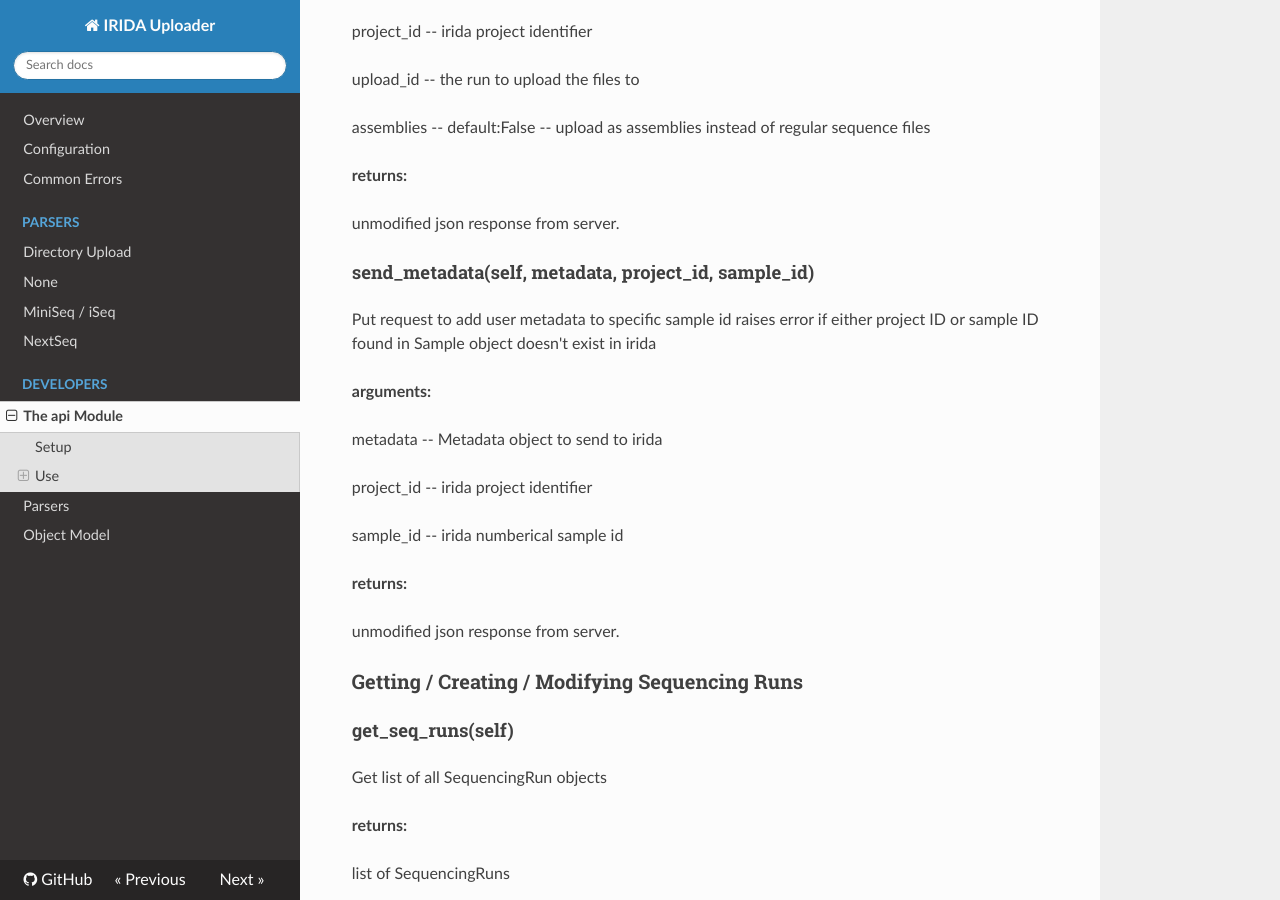
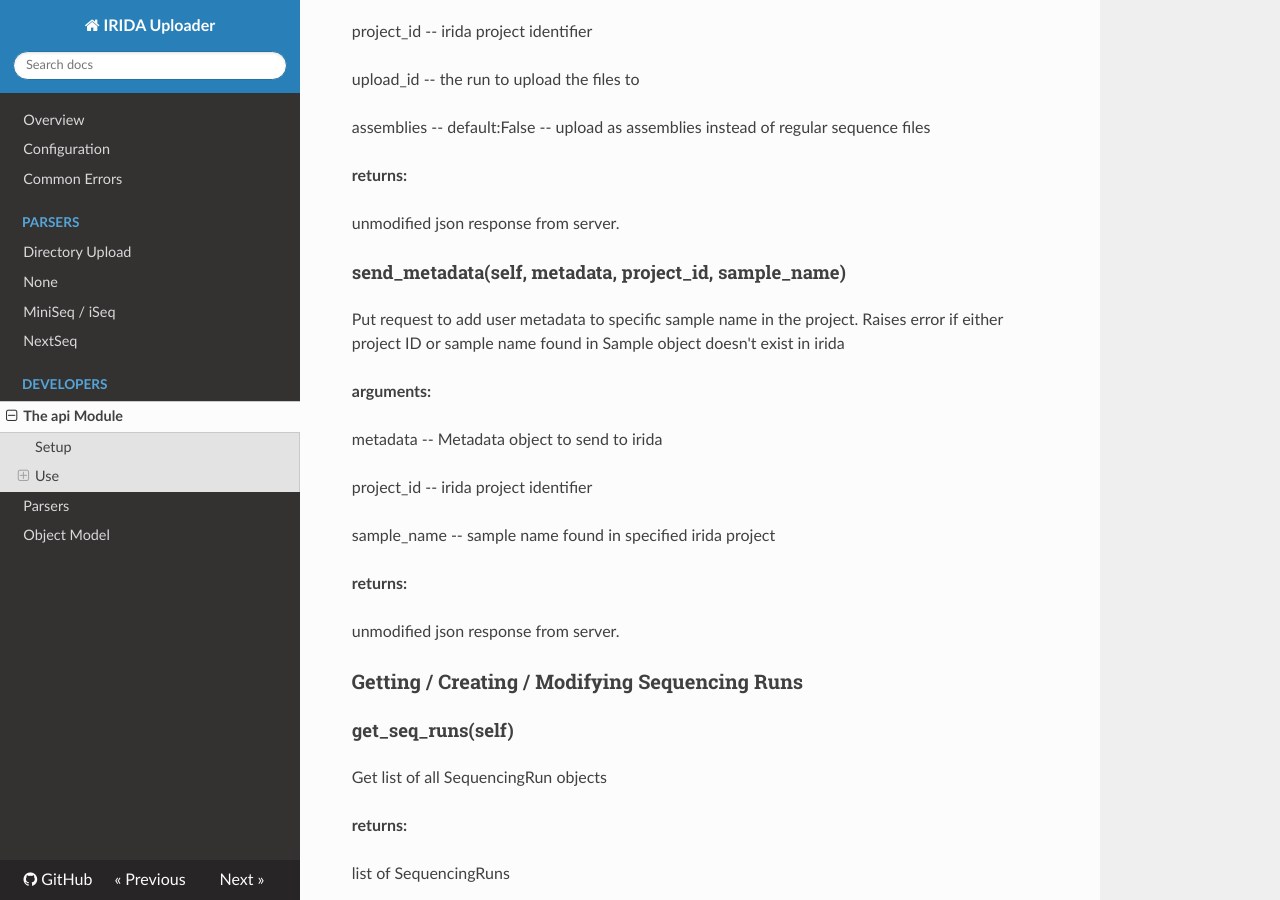
Before and after one commit to phac-nml/irida-uploader, an MkDocs documentation site: the page built from docs/developers/api.md, in a window 1280 px wide and 900 px high, scrolled down 3154 px. Built offline with MkDocs 1.6.1, drawn with Linux system fonts in a browser that asks for light colours; nearby versions of some CDN libraries; old or Windows-style settings are respelled for this version of MkDocs; some of the changed text lies outside the part shown.

Commit message:
Change sample id to sample name for metadata API calls (#92)
* Change sample id to name for metadata

* fix typo

* fix pep8 formatting

Co-authored-by: Darian Hole <darian.hole@canada.ca>

```diff
--- a/docs/developers/api.md
+++ b/docs/developers/api.md
@@ -67,9 +67,9 @@ project_id -- the id of the project the sample is on
 
 returns list of assemblies files dictionary for given sample_id
 
-#### get_metadata(self, sample_id, project_id)
+#### get_metadata(self, sample_name, project_id)
 API call to api/samples/sample_id/metadata
-We fetch the other metadata metrics through the sample id
+We fetch the other metadata metrics through the sample name and its id from the project
 
 **arguments:**
 
@@ -133,9 +133,9 @@ assemblies -- default:False -- upload as assemblies instead of regular sequence
 
 unmodified json response from server.
 
-#### send_metadata(self, metadata, project_id, sample_id)
-Put request to add user metadata to specific sample id
-raises error if either project ID or sample ID found in Sample object
+#### send_metadata(self, metadata, project_id, sample_name)
+Put request to add user metadata to specific sample name in the project.
+Raises error if either project ID or sample name found in Sample object
 doesn't exist in irida
 
 **arguments:**
@@ -144,7 +144,7 @@ metadata -- Metadata object to send to irida
 
 project_id -- irida project identifier
 
-sample_id -- irida numberical sample id
+sample_name -- sample name found in specified irida project
 
 **returns:**
 
```
Also changed, not shown: CHANGELOG.md (+2 -2 lines), docs/developers/objects.md (+1 -1 lines), 2 other files.
